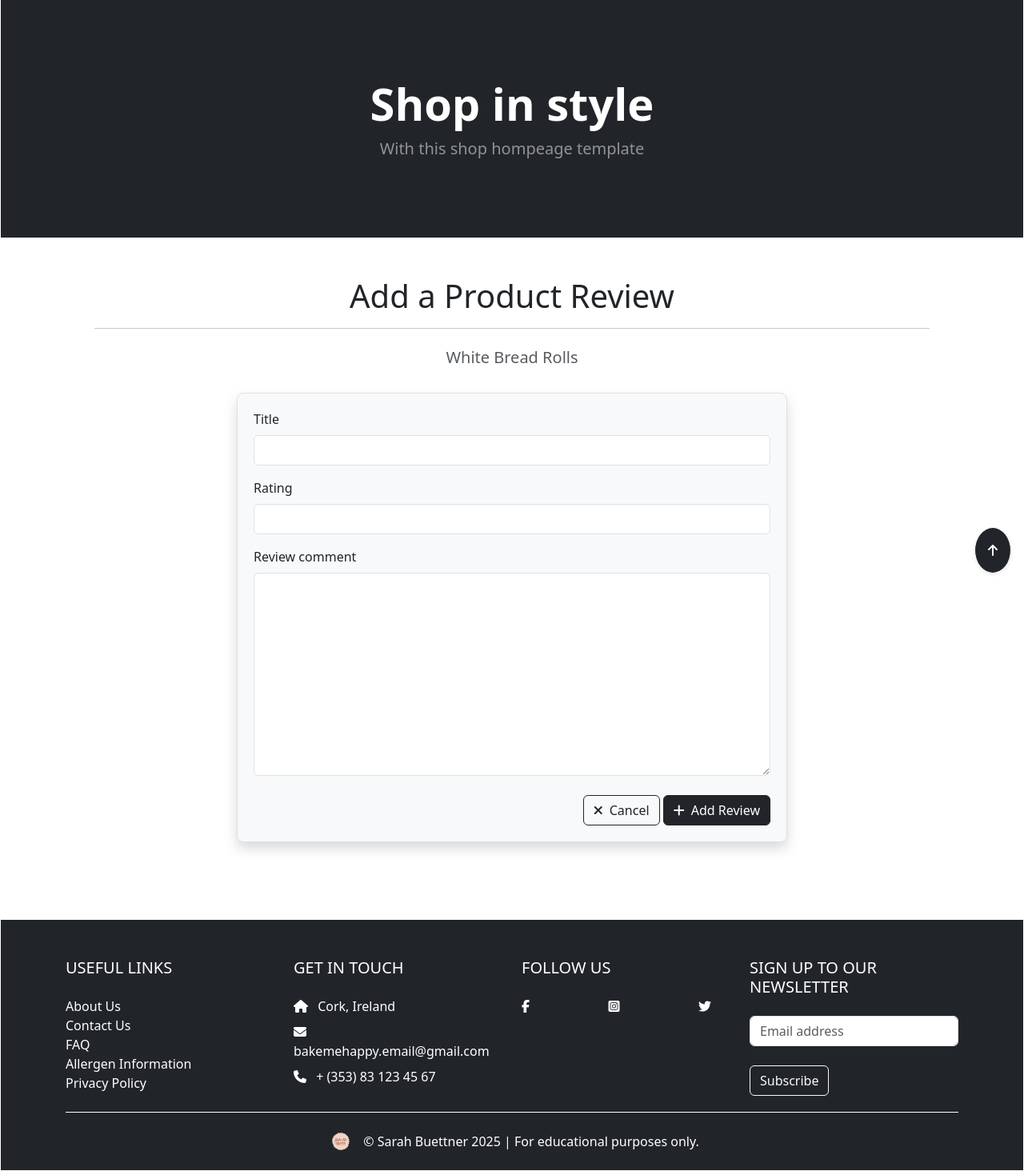
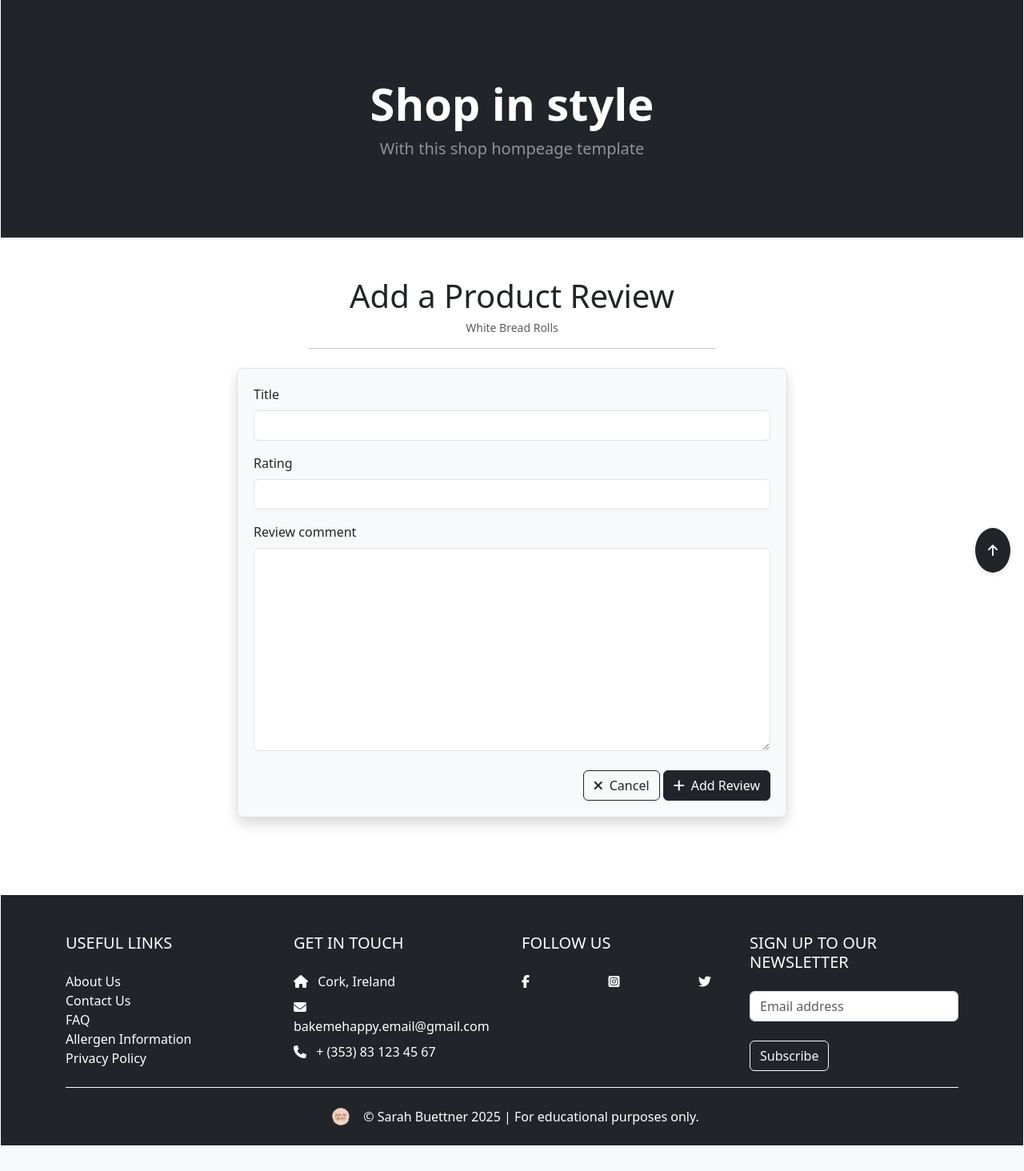
Before and after one commit to Sarah-Bue/bake-me-happy, a Django app: page /reviews/add_review/1/ in a window 1280 px wide. Shown: the part 67-1531 px from the top of the page at 80% size. After the commit the page ends 1499 px from the top, so only its background shows below. Run offline with Django 4.2, Linux system fonts and the light colour scheme; the visitor is signed in with stand-in values (Sample User, id 1); data comes from the database, SQL or seed files in the repository; data that the repository does not hold is empty; some libraries are stand-ins or nearby versions.

Commit message:
fix: update favorites, newsletter, and reviews app for improved consistency and screen reader compatibility

```diff
--- a/favorites/models.py
+++ b/favorites/models.py
@@ -1,6 +1,7 @@
 from django.db import models
 from django.contrib.auth.models import User
 from products.models import Product
+
 
 class Favorite(models.Model):
     """
--- a/favorites/templates/favorites/favorites.html
+++ b/favorites/templates/favorites/favorites.html
@@ -19,7 +19,7 @@
         </header>
 
         <!-- Favorites Section -->
-        <section class="row" aria-labelledby="favorites-title">
+        <section class="row" aria-labelledby="favorites-section-title">
             <div class="col-12">
                 <div class="card shadow-sm border">
                     <div class="card-header bg-light">
--- a/home/templates/home/manage_bakers.html
+++ b/home/templates/home/manage_bakers.html
@@ -9,7 +9,7 @@
         <header class="row">
             <div class="col-12 col-md-6 offset-md-3">
                 <h1 class="display-6 text-center" id="manage-bakers-title">Manage Bakers</h1>
-                <hr aria-hidden="true">
+                <hr class="mb-4" aria-hidden="true">
             </div>
         </header>
 
--- a/newsletter/contexts.py
+++ b/newsletter/contexts.py
@@ -3,7 +3,7 @@ from .forms import NewsletterForm
 
 def render_newsletter_signup_form(request):
     """
-    Render newsletter signup form across all pages
+    Render newsletter signup form across all pages.
     """
 
     newsletter_signup_form = NewsletterForm()
--- a/newsletter/forms.py
+++ b/newsletter/forms.py
@@ -1,4 +1,3 @@
-
 from django import forms
 from crispy_forms.helper import FormHelper
 from .models import Subscriber
--- a/newsletter/models.py
+++ b/newsletter/models.py
@@ -1,4 +1,5 @@
 from django.db import models
+
 
 class Subscriber(models.Model):
     """
--- a/newsletter/urls.py
+++ b/newsletter/urls.py
@@ -1,5 +1,6 @@
 from django.urls import path
 from .import views
+
 
 urlpatterns = [
     path('', views.newsletter_signup, name='newsletter'),
--- a/reviews/admin.py
+++ b/reviews/admin.py
@@ -1,5 +1,6 @@
 from django.contrib import admin
 from django_summernote.admin import SummernoteModelAdmin
+
 from .models import Review
 
 
@@ -9,7 +10,9 @@ class ReviewAdmin(SummernoteModelAdmin):
     """
     list_display = ('product', 'author', 'title', 'rating', 'date_added')
     list_filter = ('rating', 'date_added', 'product')
-    search_fields = ('title', 'review_comment', 'product__name', 'author__username')
+    search_fields = (
+        'title', 'review_comment', 'product__name', 'author__username'
+    )
     readonly_fields = ('date_added',)
     ordering = ('-date_added',)
     summernote_fields = ('review_comment',)
--- a/reviews/forms.py
+++ b/reviews/forms.py
@@ -1,7 +1,7 @@
+from django import forms
+from django_summernote.widgets import SummernoteWidget
 
-from django import forms
 from .models import Review
-from django_summernote.widgets import SummernoteWidget
 
 
 class ReviewForm(forms.ModelForm):
--- a/reviews/templates/reviews/add_review.html
+++ b/reviews/templates/reviews/add_review.html
@@ -3,18 +3,19 @@
 
 <!-- Content Block -->
 {% block content %}
+    <div class="container px-4 px-lg-5 py-5">
 
-    <div class="container px-4 px-lg-5 py-5">
-        <div class="row mb-4">
-            <div class="col text-center">
-                <h1 class="display-6">Add a Product Review</h1>
-                <hr class="mb-4">
-                <h5 class="text-muted">{{ product.name }}</h5>
+        <!-- Header -->
+        <header class="row">
+            <div class="col-12 col-md-6 offset-md-3">
+                <h1 class="display-6 text-center" id="add-product-review-title">Add a Product Review</h1>
+                <h2 class="text-muted text-center small">{{ product.name }}</h2>
+                <hr class="mb-4" aria-hidden="true">
             </div>
-        </div>
+        </header>
 
-        <!-- Add Product Review Form -->
-        <div class="row justify-content-center">
+        <!-- Add Product Review Section -->
+        <section class="row justify-content-center" aria-labelledby="add-product-review-section-title">
             <div class="col-12 col-lg-8">
                 <div class="card border border-white-subtle bg-body-tertiary rounded-3 shadow">
                     <div class="card-body">
@@ -28,8 +29,9 @@
                                 <a class="btn btn-outline-dark" href="{% url 'reviews' %}" aria-label="Cancel and return to review list">
                                     <span class="me-2"><i class="fas fa-times"></i></span>Cancel
                                 </a>
+
                                 <!-- Add Product Review Button -->
-                                <button class="btn btn-dark" type="submit" aria-label="Submit review">
+                                <button class="btn btn-dark" type="submit" aria-label="Submit your review review">
                                     <span class="me-2"><i class="fas fa-plus"></i></span>Add Review
                                 </button>
                             </div>
@@ -37,7 +39,6 @@
                     </div>
                 </div>
             </div>
-        </div>
+        </section>
     </div>
-
 {% endblock %}
--- a/reviews/templates/reviews/reviews.html
+++ b/reviews/templates/reviews/reviews.html
@@ -10,6 +10,7 @@
     {% endwith %}
 
     <div class="container px-4 px-lg-5 py-5">
+
         <!-- Header -->
         <header class="row">
             <div class="col-12 col-md-6 offset-md-3">
--- a/reviews/views.py
+++ b/reviews/views.py
@@ -37,7 +37,6 @@ def add_review(request, product_id):
                        'You have already submitted a review for this product.')
         return redirect(reverse('product_detail', args=[product.id]))
 
-
     if request.method == 'POST':
         # Handle form submission
         form = ReviewForm(request.POST)
@@ -51,11 +50,14 @@ def add_review(request, product_id):
             update_product_rating(product)
 
             # Success message
-            messages.success(request, 'Your product review has been submitted.')
+            messages.success(request,
+                             'Your product review has been submitted.')
             return redirect(reverse('product_detail', args=[product.id]))
         else:
             # Error handling for invalid form
-            messages.error(request, 'Failed to submit the review. Please ensure the form is valid.')
+            messages.error(request,
+                           'Failed to submit the review.'
+                           'Please ensure the form is valid.')
     else:
         form = ReviewForm()
 
@@ -99,10 +101,13 @@ def edit_review(request, review_id):
             redirect(redirect_url)
         else:
             # Error handling for invalid form
-            messages.error(request, 'Failed to update review. Please ensure the form is valid.')
+            messages.error(request,
+                           'Failed to update review.'
+                           'Please ensure the form is valid.')
     else:
         form = ReviewForm(instance=review)
-        messages.info(request, f'You are editing your review for {review.product.name}')
+        messages.info(request,
+                      f'You are editing your review for {review.product.name}')
 
     template = 'reviews/edit_review.html'
     context = {
@@ -127,12 +132,11 @@ def delete_review(request, review_id):
     review = get_object_or_404(Review, pk=review_id)
 
     # Verify the review belongs to the user
-    if request.user!= review.author:
+    if request.user != review.author:
         messages.error(request, 'Sorry, you can only delete your own reviews.')
         redirect(redirect_url)
 
     # Delete review and update product rating
-    product = review.product
     review.delete()
     update_product_rating(review.product)
 
@@ -153,7 +157,11 @@ def update_product_rating(product):
 
     # Calculate average rating from reviews that have ratings
     else:
-        reviews_with_ratings = [review.rating for review in reviews if review.rating is not None]
+        reviews_with_ratings = [
+            review.rating
+            for review in reviews
+            if review.rating is not None
+        ]
         if reviews_with_ratings:
             avg_rating = sum(reviews_with_ratings) / len(reviews_with_ratings)
             product.rating = round(avg_rating, 1)
```
Also changed, not shown: favorites/urls.py (+6 -1 lines), favorites/views.py (+9 -3 lines), newsletter/views.py (+11 -5 lines), reviews/models.py (+5 -3 lines), reviews/templates/reviews/edit_review.html (+12 -11 lines), reviews/urls.py (+8 -2 lines).
